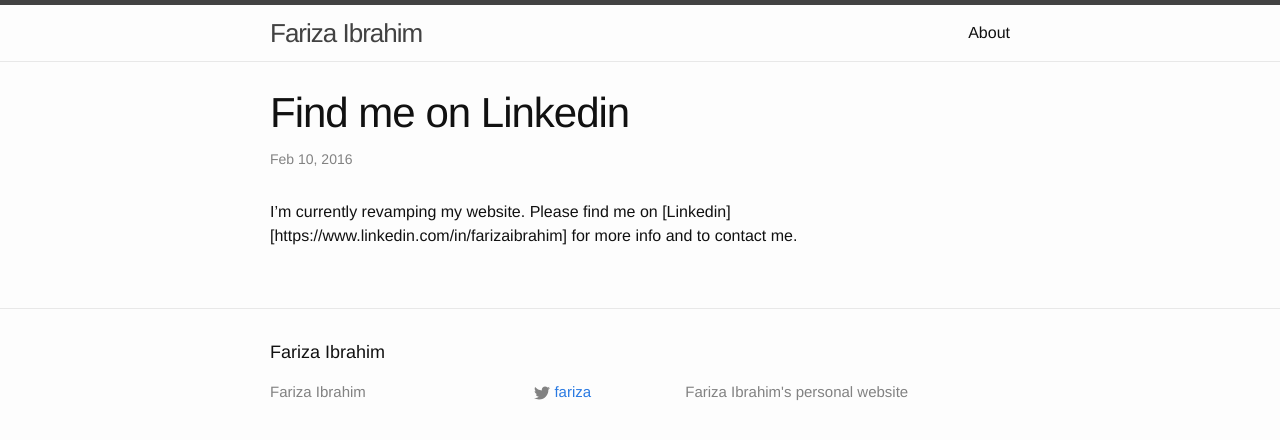
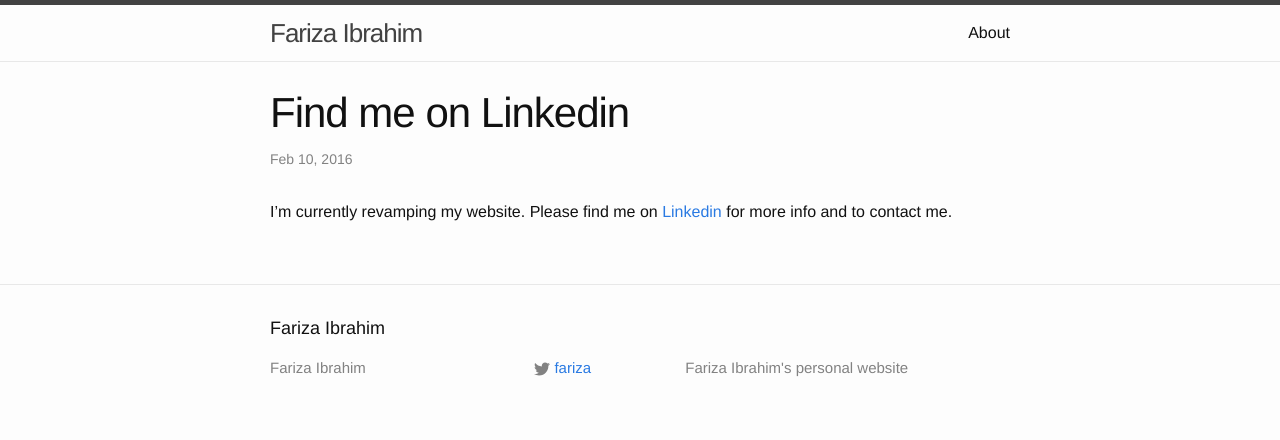
Before and after one commit to stephenchapman/farizaibrahim, a Jekyll site: the page built from _posts/2016-02-10-find-me-on-linkedin.md, in a window 1280 px wide. Shown: the top 440 px of the page. Built offline with Jekyll 4.4.1, drawn with Linux system fonts in a browser that asks for light colours.

Commit message:
fix markdown link error

```diff
--- a/_posts/2016-02-10-find-me-on-linkedin.md
+++ b/_posts/2016-02-10-find-me-on-linkedin.md
@@ -4,4 +4,4 @@ title:  "Find me on Linkedin"
 date:   2016-02-10 11:38:08 -0500
 categories: update
 ---
-I'm currently revamping my website. Please find me on [Linkedin] [https://www.linkedin.com/in/farizaibrahim] for more info and to contact me.
+I'm currently revamping my website. Please find me on [Linkedin](https://www.linkedin.com/in/farizaibrahim) for more info and to contact me.
```
